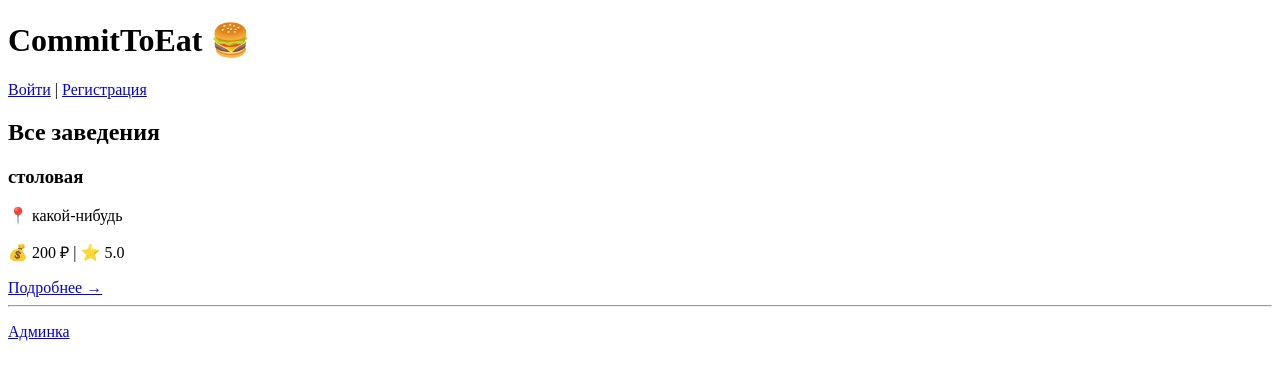
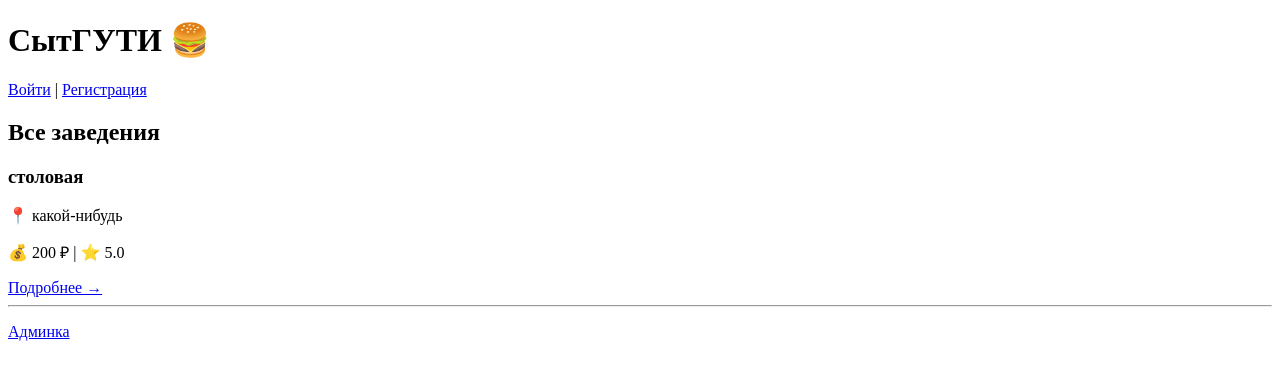
Before and after one commit to krktmmm/eda_trpo, a Django app: page / in a window 1280 px wide. Shown: the top 380 px of the page. Run offline with Django 5.2, Linux system fonts and the light colour scheme; data comes from the database, SQL or seed files in the repository.

Commit message:
изменила название и сделала merge ветки фронтенда

```diff
--- a/core/settings.py
+++ b/core/settings.py
@@ -117,4 +117,3 @@ USE_TZ = True
 # https://docs.djangoproject.com/en/6.0/howto/static-files/
 
 STATIC_URL = 'static/'
-LOGOUT_REDIRECT_URL = '/'
--- a/places/templates/places/place_detail.html
+++ b/places/templates/places/place_detail.html
@@ -1,7 +1,7 @@
 <!DOCTYPE html>
 <html>
 <head>
-    <title>{{ place.name }} | CommitToEat 🍔</title>
+    <title>{{ place.name }} | СытГУТИ 🍔</title>
 </head>
 <body>
     <h1>{{ place.name }}</h1>
--- a/places/templates/places/place_list.html
+++ b/places/templates/places/place_list.html
@@ -4,7 +4,7 @@
     <title>CommitToEat - Все заведения</title>
 </head>
 <body>
-    <h1>CommitToEat 🍔</h1>
+    <h1>СытГУТИ 🍔</h1>
 
     {% if user.is_authenticated %}
         <p>Привет, {{ user.username }}! <a href="/accounts/logout/">Выйти</a></p>
```
Also changed, not shown: README.md.
